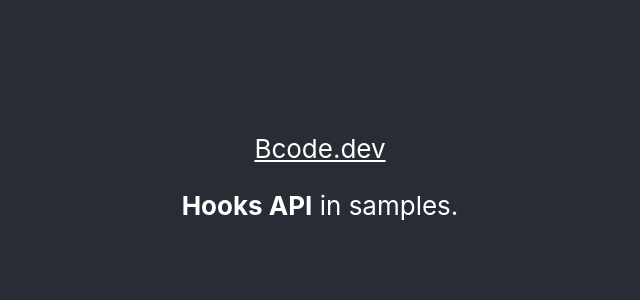
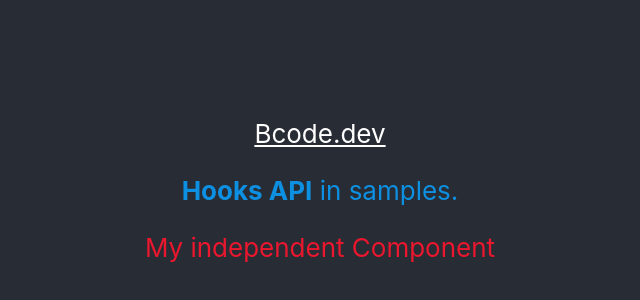
Before and after one commit to axbarchuk/react-hooks-samples, a React (Create React App) app: page / in a window 1280 px wide. Shown: the part 210-510 px from the top of the page, without its empty margins (320-960 px from the left). Built offline with nearby package versions, Linux system fonts and the light colour scheme.

Commit message:
Sample of using context hook.

```diff
--- a/src/App.jsx
+++ b/src/App.jsx
@@ -1,15 +1,32 @@
-import React from 'react'
+import React, { useContext } from 'react'
 import './App.css'
+
+const colors = {
+    blue: "#0d90e2",
+    red: "#ea172e",
+}
+
+const ColorContext = React.createContext(colors.blue)
 
 const App = () => {
     return (
-        <div className="App">
-            <header className="App-header">
-                <a href="https://bcode.dev">Bcode.dev</a>
-                <p><b>Hooks API</b> in samples.</p>
-            </header>
-        </div>
+        <ColorContext.Provider value={colors}>
+            <div className="App">
+                <header className="App-header">
+                    <a href="https://bcode.dev">Bcode.dev</a>
+                    <p style={ {color:colors.blue} }><b>Hooks API</b> in samples.</p>
+
+                    <MyComponent />
+                </header>
+            </div>
+        </ColorContext.Provider>
     )
 }
 
+// Independent component
+const MyComponent = () => {
+    const colors = useContext(ColorContext);
+    return <div style={{ color: colors.red }}>My independent Component</div>;
+}
+
 export default App
```
Also changed, not shown: 1 other file (tests, documents, lock files or other folders).
